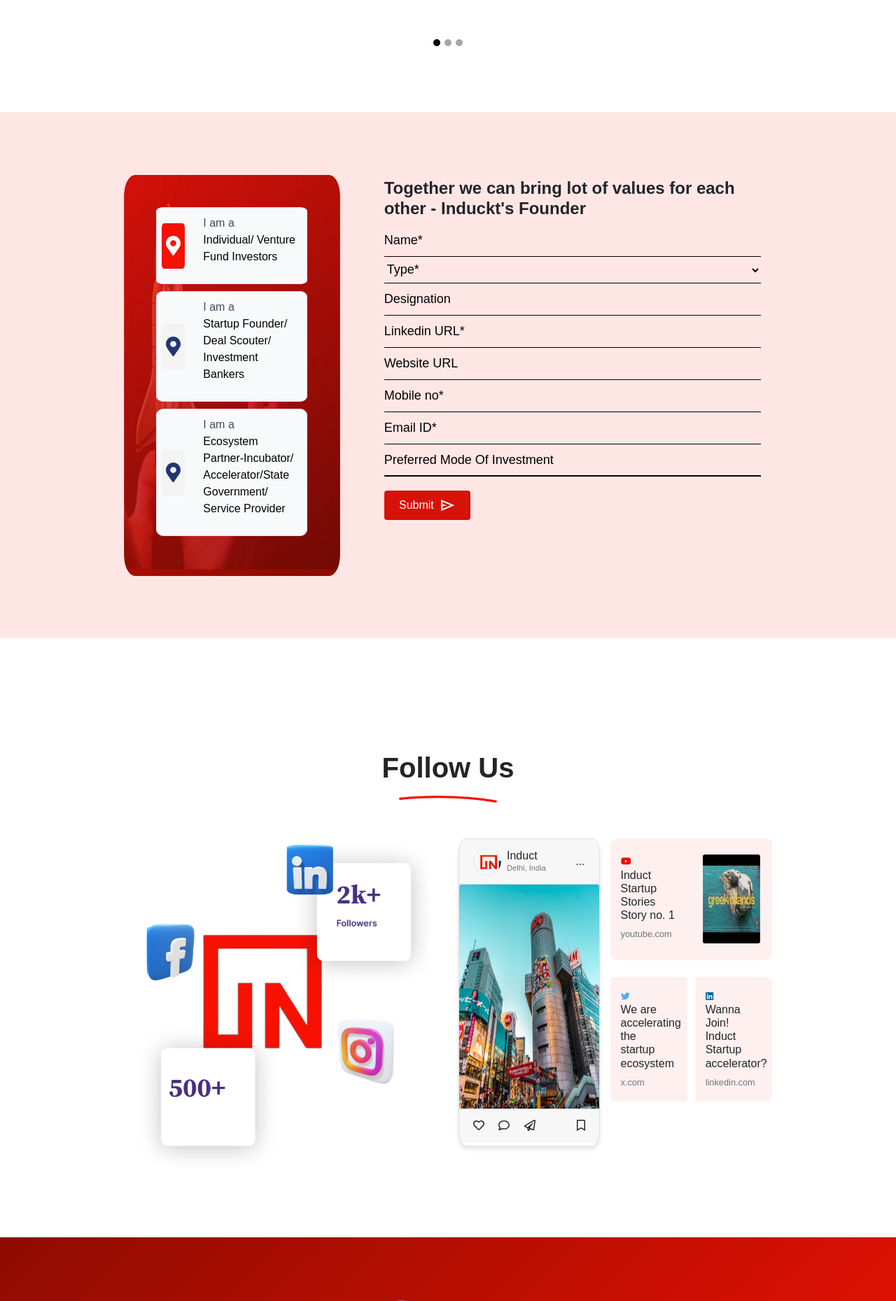
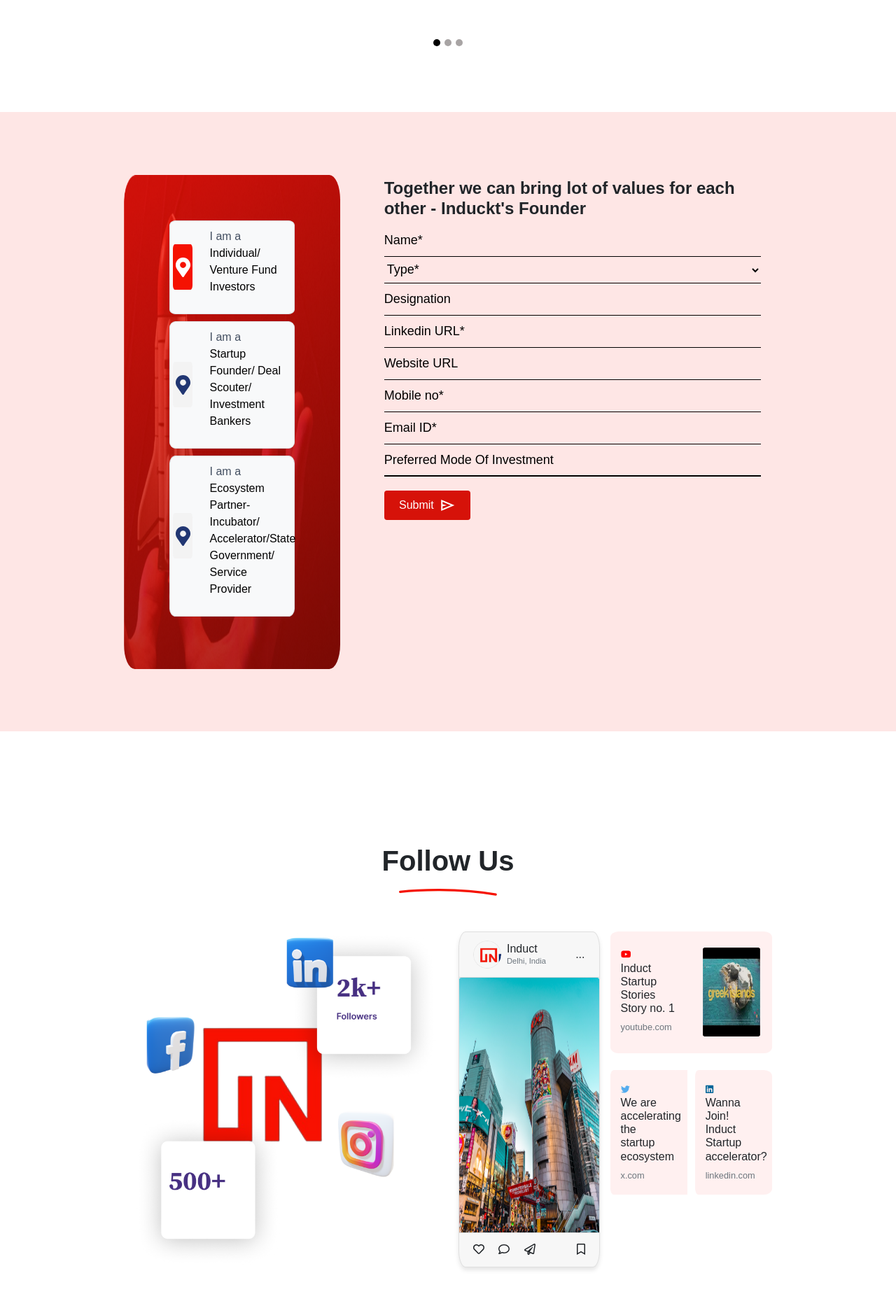
Before and after one commit to cywarx/kriti, a PHP site: page / in a window 1280 px wide; the page is wider, and only the part inside the window is pictured. Shown: the part 2370-4229 px from the top of that part at 70% size. Run offline with PHP 8.4, Linux system fonts and the light colour scheme; some libraries are stand-ins or nearby versions.

Commit message:
19th Hit

```diff
--- a/css/styles.css
+++ b/css/styles.css
@@ -3,6 +3,9 @@
   font-family: "Poppins", sans-serif;
   text-align: center;
   overflow-x: hidden;
+  justify-content: center;
+  align-items: center;
+  margin: 0;
 }
 
 h1,
@@ -1048,6 +1051,7 @@
   font-family: "JetBrains Mono", monospace;
   /* Apply JetBrains Mono font to the entire section */
   font-optical-sizing: auto;
+  padding-left: 22%;
   position: relative;
   z-index: 1;
   background: linear-gradient(135deg, #061543 0%, #122D7D 42%, #0B1F5A 73%, #12245A 100%);
@@ -1071,8 +1075,8 @@
 
 .even-box {
   background-color: white;
-  height: 24vh;
-  margin-right: -2%;
+  height: auto;
+  /* margin-right: 2%; */
   padding: 2%;
   font-family: "JetBrains Mono", monospace;
   /* Apply JetBrains Mono font to the paragraphs inside even boxes */
@@ -1321,6 +1325,7 @@
 
   /* Live Events & Show */
 
+
   .even-arrow-section {
     color: white;
     text-align: center;
@@ -1329,12 +1334,14 @@
   .even-box {
     background-color: white;
     margin: 2%;
+    height: auto;
   }
 
   .even-box p {
     color: #424E60;
     text-align: left;
     font-size: 12px;
+    margin-bottom: 2%;
   }
 
   /* Footer  */
@@ -1352,10 +1359,10 @@
 }
 
 .mac-os #pricing {
-  padding-bottom: 5%;
+  padding-bottom: 10%;
 }
 
 .mac-os .pricing-column {
   padding: 2% 0%;
-  margin-top: 10%;
+  margin-top: 20%;
 }
--- a/index.html
+++ b/index.html
@@ -73,12 +73,12 @@
     } */
 
       .left-form-box {
-      background-image: url(./images/Rectangle\ 2420.png);
+        background-image: url(./images/Rectangle2420.png);
         align-items: center;
         background-repeat: no-repeat;
-      padding: 5%;
+        padding: 7%;
         border-radius: 5%;
-      background-size: 100% 100%;
+        background-size: 110% 110%;
         /* This will make the background image stretch to cover the entire element */
       }
 
@@ -104,7 +104,6 @@
   <section class="colored-section" id="title">
 
     <div class="container-fluid">
-
 
       <style>
         @media (max-width: 768px) {
@@ -796,14 +795,14 @@
         <img class="logic-gate-child" alt="" src="./images/icons/vector-5.svg">
       </div>
 
-      <div class="row">
+      <div class="row" style="height: auto;">
         <div class="col-md-6">
           <!-- Social card image -->
-          <img src="./images/social-card.png" alt="" style="width: 100%; max-width: 450px; height: auto;">
+          <img src="./images/social-card.png" alt="" style="width: 100%; max-width: 550px; height: auto;">
         </div>
 
         <div class="col-md-3">
-          <div class="card insta-card" style="background-color: white; border-radius: 5%; height: 440px; ">
+          <div class="card insta-card" style="background-color: white; border-radius: 5%; height: auto; height: 100%; max-height: 500px;">
             <!-- Card Header -->
             <div class="card-header">
               <div class="d-flex align-items-center">
@@ -818,7 +817,7 @@
 
             <!-- Card Image -->
             <img src="./images/rectangle@2x.png" class="card-img-top" alt="Post Image"
-              style="width: 100%; height: 320px;">
+              style="width: 100%; height: 100%; max-height: 500px;">
 
             <!-- Card Footer -->
             <div class="card-footer d-flex justify-content-between">
@@ -1299,9 +1298,8 @@
     </div>
   </div>
 
-
   <!-- Earth Globe  -->
-
+<center>
   <section class="colored-section globe-cards" id="cta" style="margin-top: 10%;">
     <div class="container-fluid">
       <div class="row">
@@ -1339,6 +1337,9 @@
       </div>
     </div>
   </section>
+
+</center>
+
 
 
   <!-- Live Events & Show -->
```
Also changed, not shown: images/Rectangle2420.png (renamed from images/Rectangle 2420.png). Lines whose indentation alone changed are shown as unchanged.
